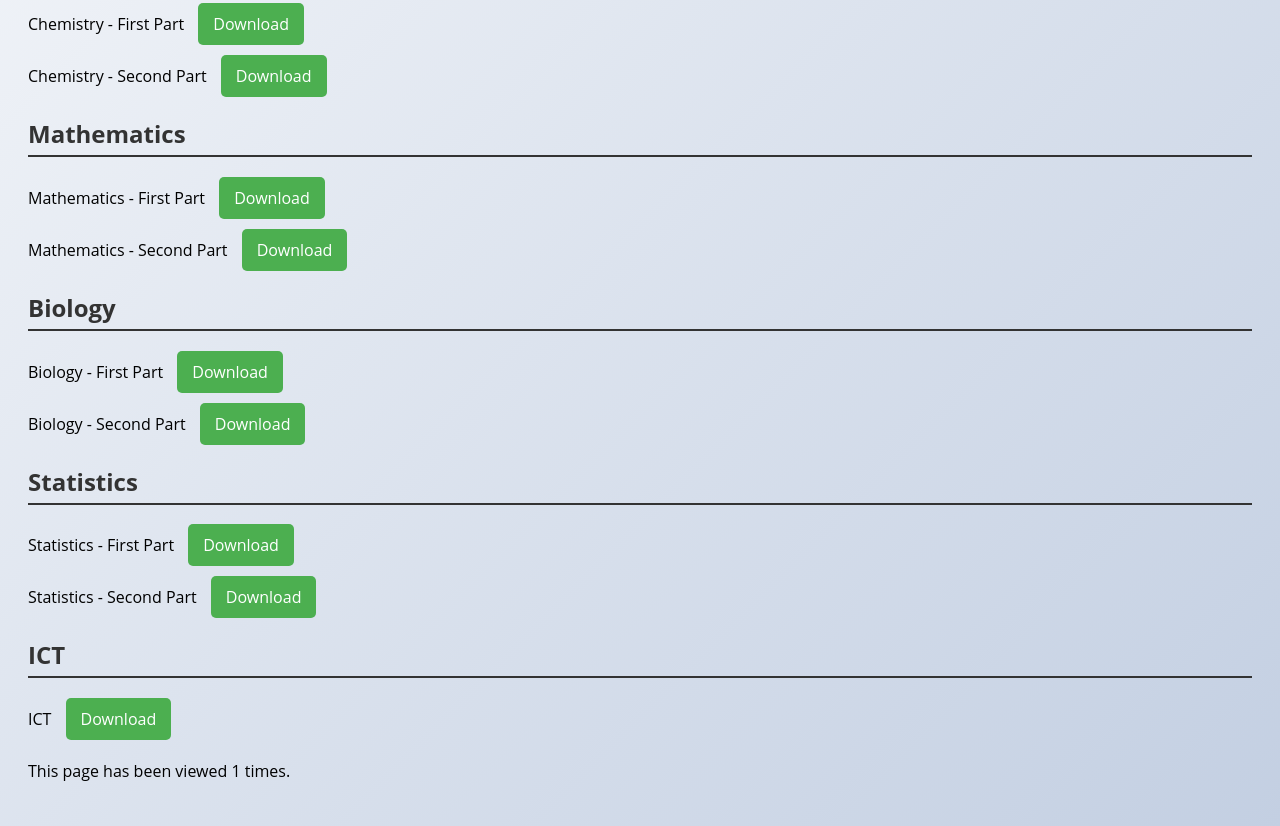
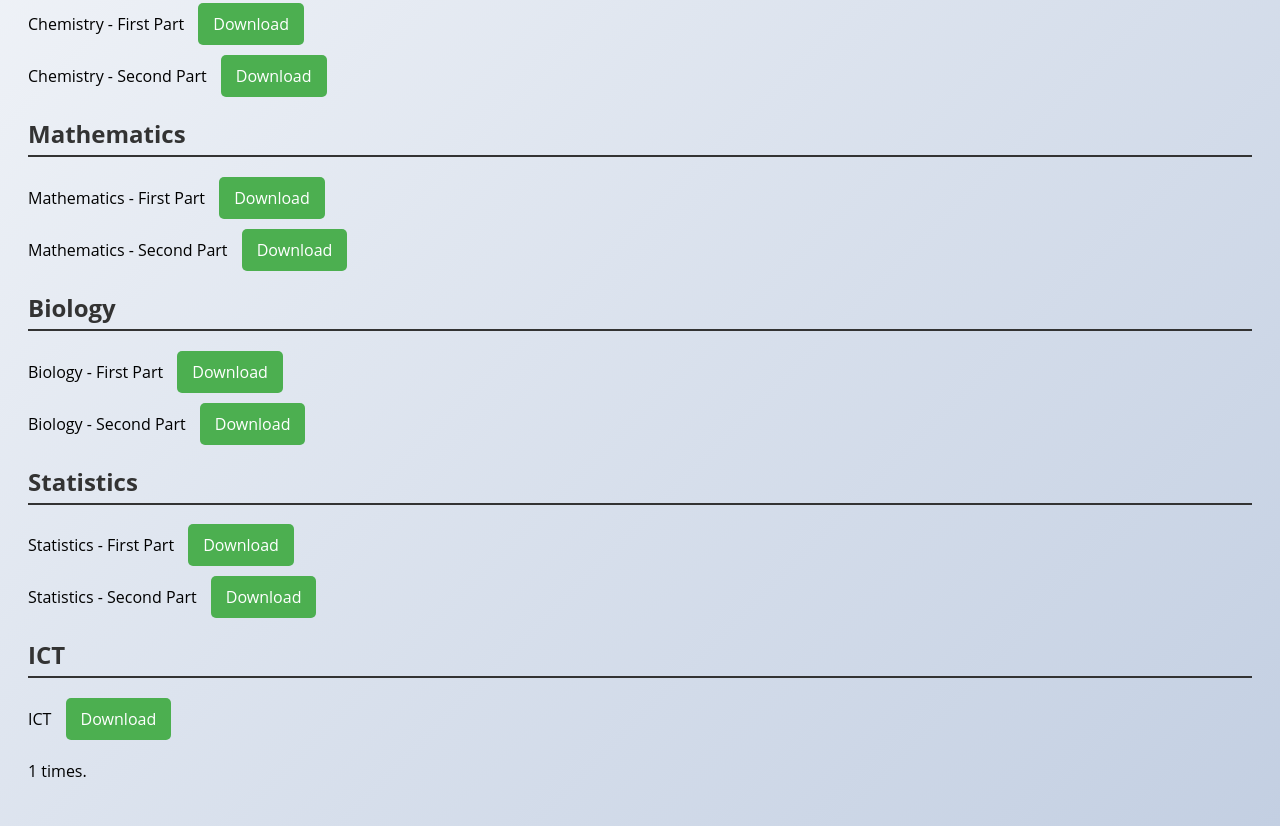
Before and after one commit to a2ein/eduweb, a plain HTML site: page hsc/sub/hscpractical.html in a window 1280 px wide. Shown: the part 345-1171 px from the top of the page. Drawn offline with Linux system fonts and the light colour scheme.

Commit message:
Update hscpractical.html

```diff
--- a/hsc/sub/hscpractical.html
+++ b/hsc/sub/hscpractical.html
@@ -100,7 +100,7 @@
   </div>
 
 
-  <p>This page has been viewed <span id="view-count">0</span> times.</p>
+  <p> <span id="view-count">0</span> times.</p>
 
 
   <script>
```
